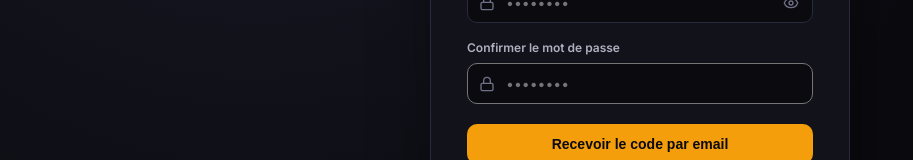
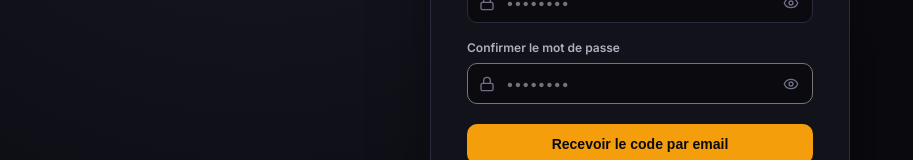
Before and after one commit to islam-ch001/autoloc, a React (Vite) app: page /login in a window 1280 px wide. Both pictures are taken after a click on the button "Inscription". Shown: the part 477-637 px from the top of the page, without its empty margins (0-913 px from the left). Built offline with nearby package versions, Linux system fonts and the light colour scheme; no server answers.

Commit message:
Add show/hide eye toggle on password confirmation fields

```diff
--- a/src/pages/Login.jsx
+++ b/src/pages/Login.jsx
@@ -197,6 +197,11 @@ export default function Login() {
                     ...styles.input, paddingRight: 40,
                     borderColor: confirmPassword && confirmPassword !== password ? 'rgba(239,68,68,0.5)' : (confirmPassword && confirmPassword === password ? 'rgba(16,185,129,0.5)' : undefined),
                   }} autoComplete="new-password" />
+                <button type="button" onClick={() => setShowPassword(s => !s)}
+                  title={showPassword ? 'Masquer' : 'Afficher'}
+                  style={styles.eyeBtn}>
+                  {showPassword ? <EyeOff size={16} /> : <Eye size={16} />}
+                </button>
               </div>
               {confirmPassword && confirmPassword !== password && (
                 <div style={{ fontSize: 11, color: '#ef4444', marginTop: 4 }}>Les mots de passe ne correspondent pas</div>
@@ -314,6 +319,11 @@ export default function Login() {
                       ...styles.input, paddingRight: 40,
                       borderColor: confirmPassword && confirmPassword !== password ? 'rgba(239,68,68,0.5)' : (confirmPassword && confirmPassword === password ? 'rgba(16,185,129,0.5)' : undefined),
                     }} autoComplete="new-password" />
+                  <button type="button" onClick={() => setShowPassword(s => !s)}
+                    title={showPassword ? 'Masquer' : 'Afficher'}
+                    style={styles.eyeBtn}>
+                    {showPassword ? <EyeOff size={16} /> : <Eye size={16} />}
+                  </button>
                 </div>
                 {confirmPassword && confirmPassword !== password && (
                   <div style={{ fontSize: 11, color: '#ef4444', marginTop: 4 }}>Les mots de passe ne correspondent pas</div>
```
